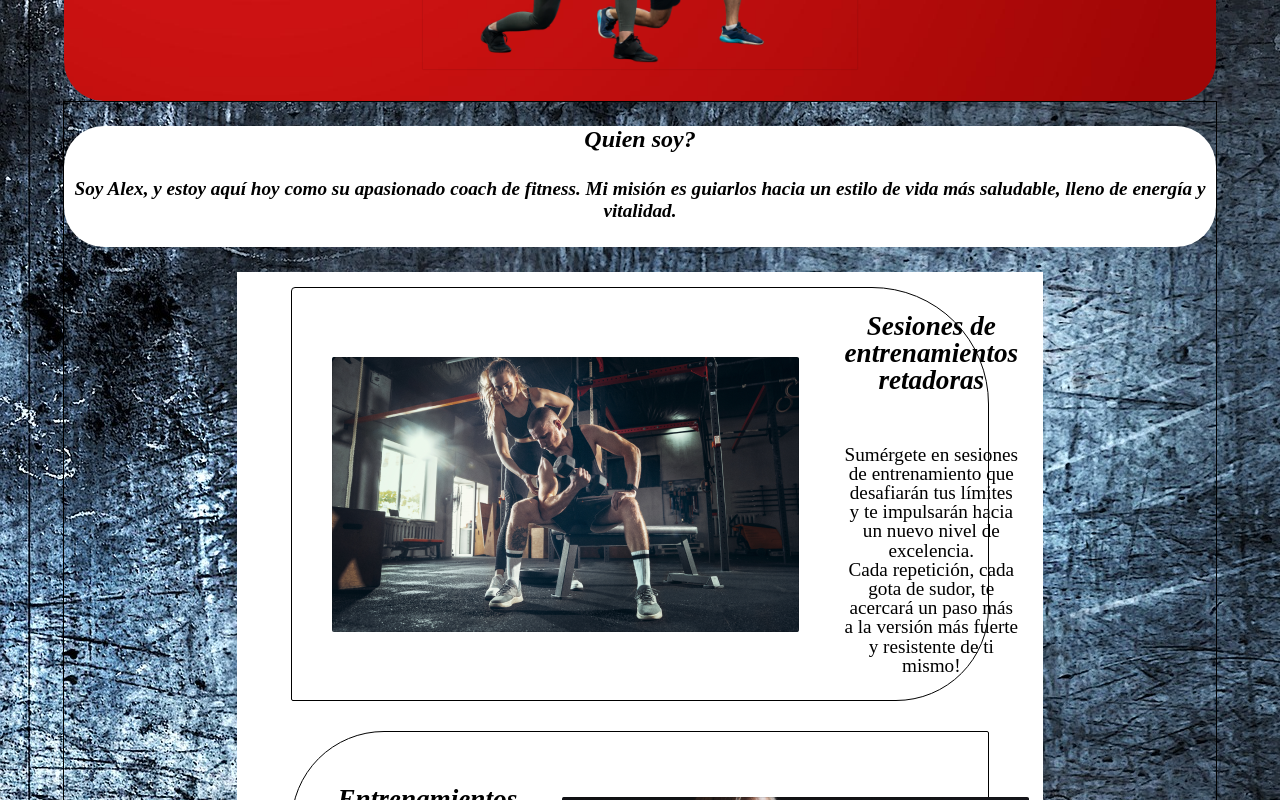
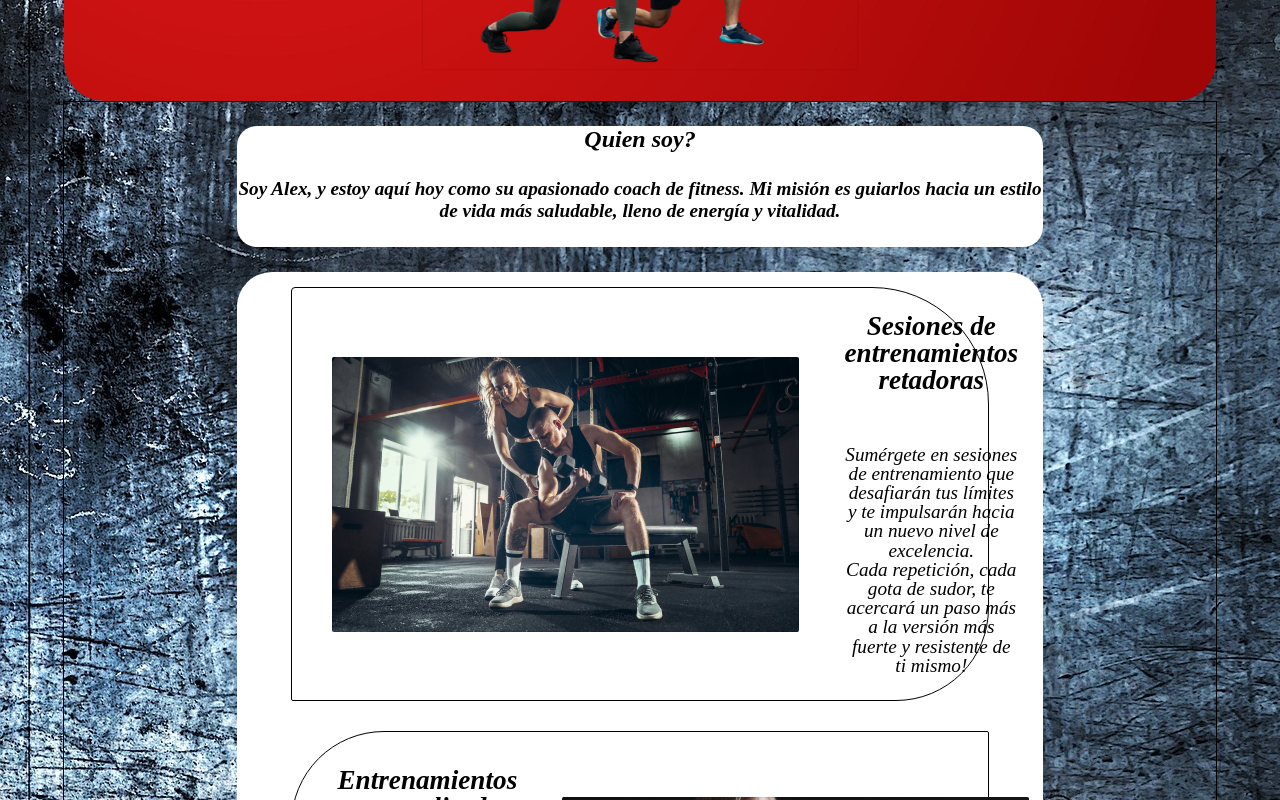
Before and after one commit to roniilevis/paginaalexfitness, a React (Create React App) app: page / in a window 1280 px wide. Shown: the part 460-1260 px from the top of the page. Built offline with nearby package versions, Linux system fonts and the light colour scheme.

Commit message:
main completo

```diff
--- a/src/componentes/Main/Main.css
+++ b/src/componentes/Main/Main.css
@@ -10,8 +10,9 @@
     background: white;
     position: relative;
     margin-top: 24px;
-    border-radius: 40px;
+    border-radius: 20px;
     text-align: center;
+    width: 70%;
     height: auto;
 }
 
@@ -42,7 +43,7 @@
     flex-direction: column;
     align-items: center;
     width: 70%;
-    border-radius: 40deg;
+    border-radius: 35px;
     gap: 30px;
 
 }
@@ -93,6 +94,7 @@
 
 #servicios-parrafo, #servicios-parrafo-centro{
     font-size: 1.2em;
+    font-style: italic;
 }
 
 
```
